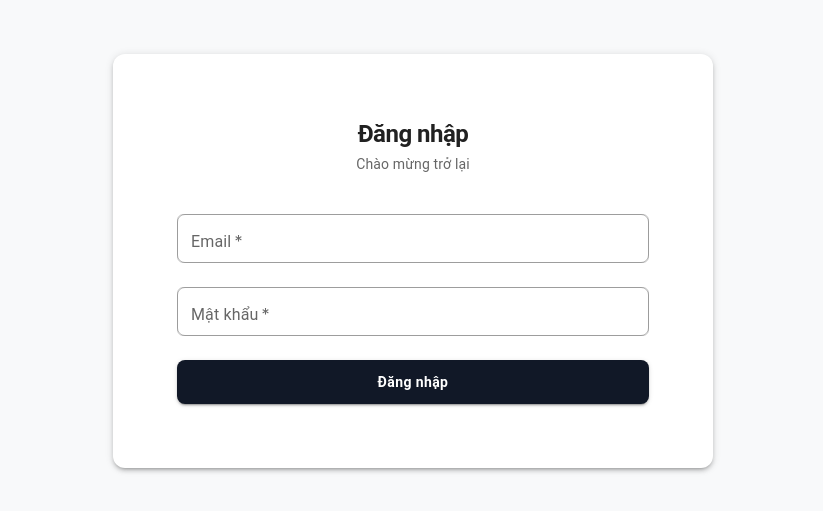
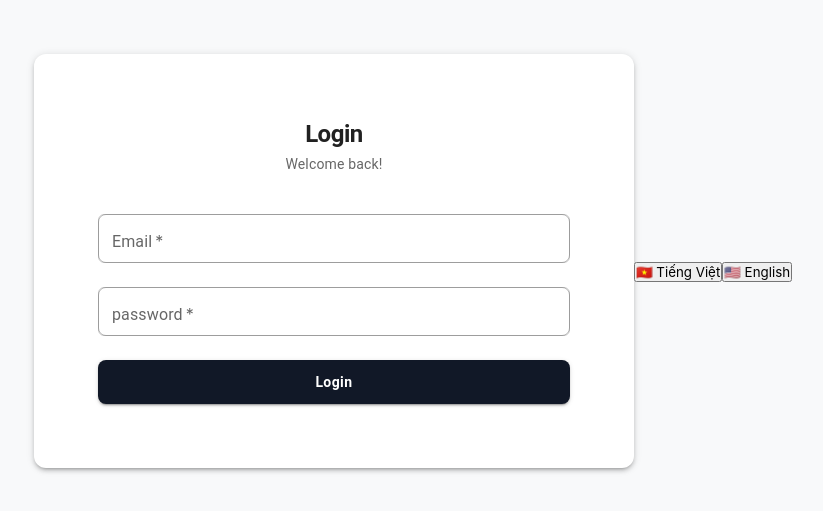
Before and after one commit to Lank1906/personal-budget, a React (Create React App) app: page /login in a window 1280 px wide. Shown: the part 139-650 px from the top of the page, without its empty margins (227-1050 px from the left). Built offline with nearby package versions, Linux system fonts and the light colour scheme; no server answers.

Commit message:
add: i18n

```diff
--- a/package.json
+++ b/package.json
@@ -15,8 +15,11 @@
     "@types/react-dom": "^19.1.7",
     "firebase": "^12.1.0",
     "framer-motion": "^12.23.12",
+    "i18next": "^25.3.2",
+    "i18next-browser-languagedetector": "^8.2.0",
     "react": "^19.1.1",
     "react-dom": "^19.1.1",
+    "react-i18next": "^15.6.1",
     "react-router-dom": "^7.8.0",
     "react-scripts": "5.0.1",
     "typescript": "^4.9.5",
--- a/src/App.tsx
+++ b/src/App.tsx
@@ -1,5 +1,6 @@
 import './App.css';
 import AppRouter from './routers';
+import './i18n';
 
 function App() {
   return <AppRouter />;
--- /dev/null
+++ b/src/i18n/en.json
@@ -0,0 +1,11 @@
+{
+    "page":{
+        "title":"This is an example title in page"
+    },
+    "login":{
+        "password":"password",
+        "loginbtn":"Login",
+        "welcome":"Welcome back!",
+        "logging":"Is Logging ..."
+    }
+}
--- /dev/null
+++ b/src/i18n/index.ts
@@ -0,0 +1,26 @@
+import i18n from 'i18next';
+import { initReactI18next } from 'react-i18next';
+import LanguageDetector from 'i18next-browser-languagedetector';
+
+import en from './en.json';
+import vi from './vi.json';
+
+i18n
+  .use(LanguageDetector)
+  .use(initReactI18next)
+  .init({
+    resources: {
+      en: { translation: en },
+      vi: { translation: vi },
+    },
+    fallbackLng: 'en',
+    interpolation: {
+      escapeValue: false,
+    },
+    detection: {
+      order: ['localStorage', 'navigator'],
+      caches: ['localStorage'],
+    },
+  });
+
+export default i18n;
--- /dev/null
+++ b/src/i18n/vi.json
@@ -0,0 +1,11 @@
+{
+    "page":{
+        "title":"Đây là ví dụ về 1 title trong page"
+    },
+    "login":{
+        "password":"Mật Khẩu",
+        "loginbtn":"Đăng Nhập",
+        "welcome":"Chào mùng quay trở lại!",
+        "logging":"Đang đăng nhập ..."
+    }
+}
--- a/src/pages/common/LoginPage.tsx
+++ b/src/pages/common/LoginPage.tsx
@@ -3,6 +3,7 @@ import { Box, Typography, TextField, Button, Paper, Alert } from '@mui/material'
 import { signInWithEmailAndPassword } from 'firebase/auth';
 import { auth } from '../../firebase';
 import { useNavigate } from 'react-router-dom';
+import { useTranslation } from 'react-i18next';
 
 const LoginPage: React.FC = () => {
   const navigate = useNavigate();
@@ -10,6 +11,7 @@ const LoginPage: React.FC = () => {
   const [password, setPassword] = useState('');
   const [error, setError] = useState<string | null>(null);
   const [loading, setLoading] = useState(false);
+  const { t, i18n } = useTranslation();
 
   const handleLogin = async (e: React.FormEvent) => {
     e.preventDefault();
@@ -47,10 +49,10 @@ const LoginPage: React.FC = () => {
         }}
       >
         <Typography variant="h5" fontWeight={600} mb={0.5} sx={{ letterSpacing: '-0.5px' }}>
-          Đăng nhập
+          {t('login.loginbtn')}
         </Typography>
         <Typography variant="body2" color="text.secondary" mb={3}>
-          Chào mừng trở lại
+          {t('login.welcome')}
         </Typography>
 
         {error && (
@@ -85,7 +87,7 @@ const LoginPage: React.FC = () => {
           />
 
           <TextField
-            label="Mật khẩu"
+            label={t('login.password')}
             type="password"
             fullWidth
             variant="outlined"
@@ -123,10 +125,14 @@ const LoginPage: React.FC = () => {
               '&:hover': { bgcolor: '#1f2937' },
             }}
           >
-            {loading ? 'Đang đăng nhập...' : 'Đăng nhập'}
+            {loading ? t('login.logging') : t('login.loginbtn')}
           </Button>
         </form>
       </Paper>
+      <div style={{ marginTop: 20 }}>
+        <button onClick={() => i18n.changeLanguage('vi')}>🇻🇳 Tiếng Việt</button>
+        <button onClick={() => i18n.changeLanguage('en')}>🇺🇸 English</button>
+      </div>
     </Box>
   );
 };
```
